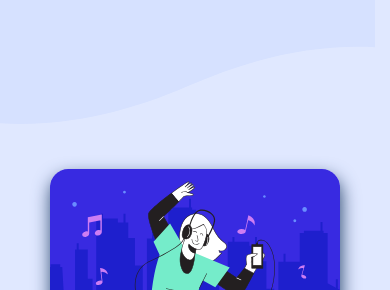
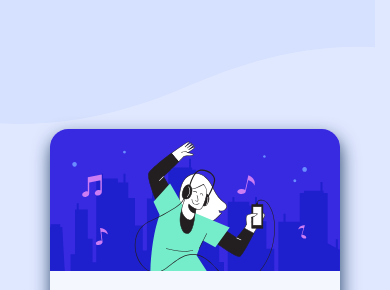
Before and after one commit to Mahad410/order, a plain HTML site: page index.html in a window 390 px wide. Shown: the part 70-360 px from the top of the page. Drawn offline with Linux system fonts and the light colour scheme.

```diff
--- a/style.css
+++ b/style.css
@@ -135,6 +135,6 @@
             width: 290px;
         }
         main {
-            padding: 75px 0;
+            padding: 35px 0;
         }
     }
```
